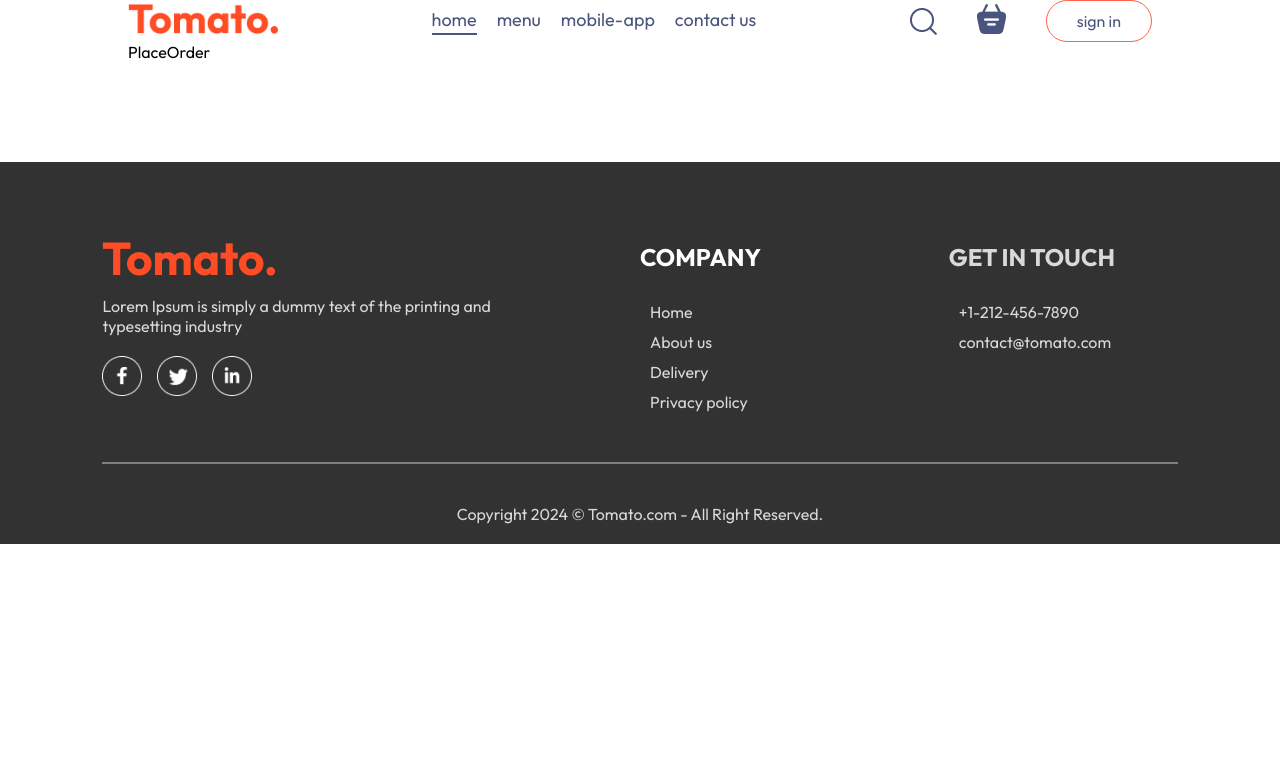
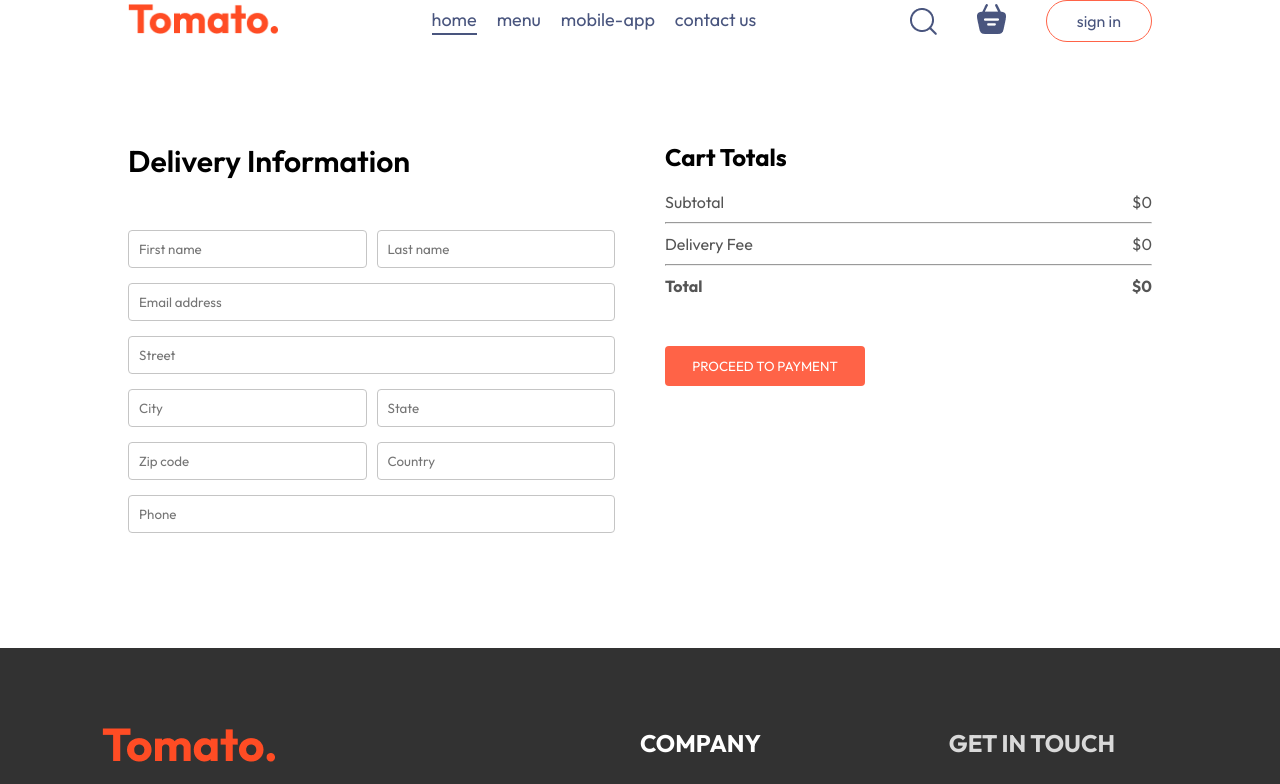
Before and after one commit to siddhartha-creator/Food-Delivery-App, a React (Vite) app in the folder frontend/: page /order in a window 1280 px wide. Shown: the top 784 px of the page. Built offline with nearby package versions, Linux system fonts and the light colour scheme.

Commit message:
Update PlaceOrder.jsx

```diff
--- a/frontend/src/pages/PlaceOrder/PlaceOrder.jsx
+++ b/frontend/src/pages/PlaceOrder/PlaceOrder.jsx
@@ -1,9 +1,54 @@
-import React from 'react'
+import React, { useContext } from 'react'
 import './PlaceOrder.css'
+import { StoreContext } from '../../context/StoreContext'
 
 const PlaceOrder = () => {
+
+  const{getTotalCartAmount} = useContext(StoreContext)
+
   return (
-    <div>PlaceOrder</div>
+    <form className='place-order'>
+      <div className="place-order-left">
+        <p className='title'>Delivery Information</p>
+        <div className="multi-fields">
+          <input type="text" placeholder="First name" />
+          <input type="text" placeholder="Last name" />
+        </div>
+        <input type="email" placeholder='Email address' />
+        <input type="text" placeholder='Street'/>
+        <div className="multi-fields">
+          <input type="text" placeholder="City" />
+          <input type="text" placeholder="State" />
+        </div>
+        <div className="multi-fields">
+          <input type="text" placeholder="Zip code" />
+          <input type="text" placeholder="Country" />
+        </div>
+        <input type="text" placeholder='Phone'/>
+      </div>
+      <div className="place-order-right">
+      <div className="cart-total">
+          <h2>Cart Totals</h2>
+          <div>
+          <div className="cart-total-details">
+              <p>Subtotal</p>
+              <p>${getTotalCartAmount()}</p>
+            </div>
+            <hr/>
+            <div className="cart-total-details">
+              <p>Delivery Fee</p>
+              <p>${getTotalCartAmount()===0?0:2}</p>
+            </div>
+            <hr/>
+            <div className="cart-total-details">
+              <b>Total</b>
+              <b>${getTotalCartAmount()===0?0:getTotalCartAmount()+2}</b>
+            </div>
+          </div>
+          <button>PROCEED TO PAYMENT</button>
+        </div>
+      </div>
+    </form>
   )
 }
 
```
